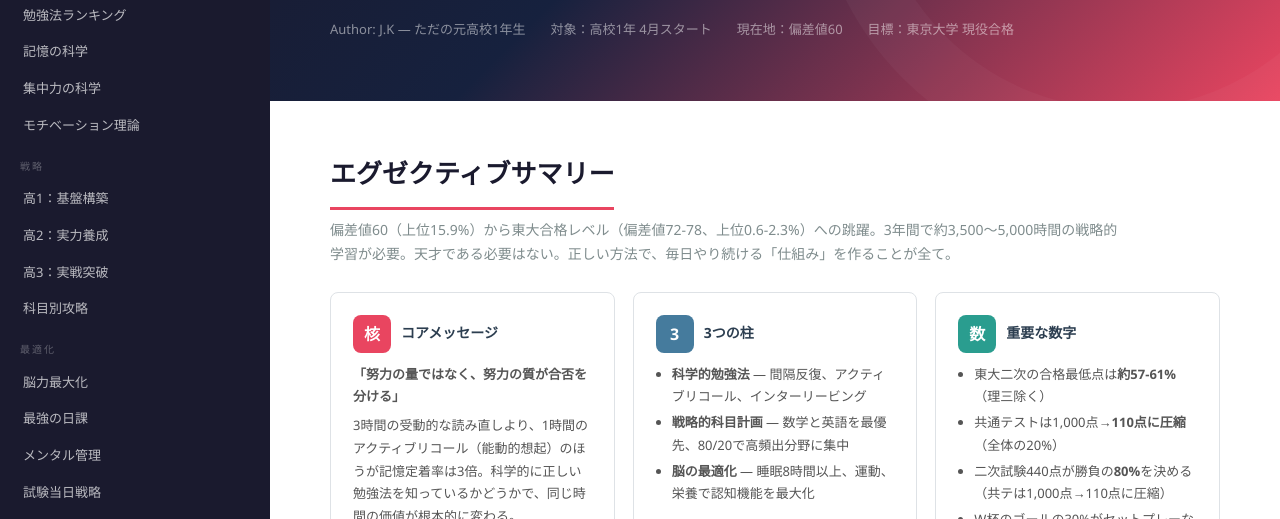
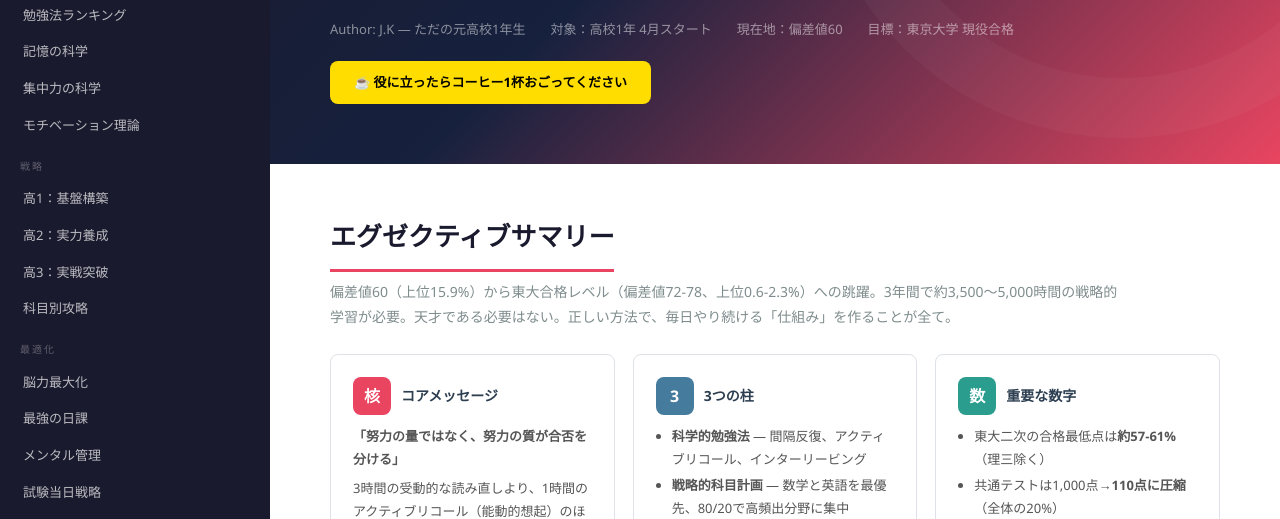
Before and after one commit to kanesaka849/todai-strategy, a plain HTML site: page index.html in a window 1280 px wide. Shown: the part 267-786 px from the top of the page. Drawn offline with Linux system fonts and the light colour scheme.

Commit message:
ヘッダーにもBuy Me a Coffeeボタンを追加

```diff
--- a/index.html
+++ b/index.html
@@ -153,6 +153,7 @@
         <span>現在地：偏差値60</span>
         <span>目標：東京大学 現役合格</span>
     </div>
+    <a href="https://www.buymeacoffee.com/kanesaka849" target="_blank" style="display:inline-block;margin-top:20px;padding:10px 24px;background:#FFDD00;color:#000;font-weight:700;font-size:13px;border-radius:8px;text-decoration:none;">☕ 役に立ったらコーヒー1杯おごってください</a>
 </div>
 
 <!-- ===== Executive Summary ===== -->
```
